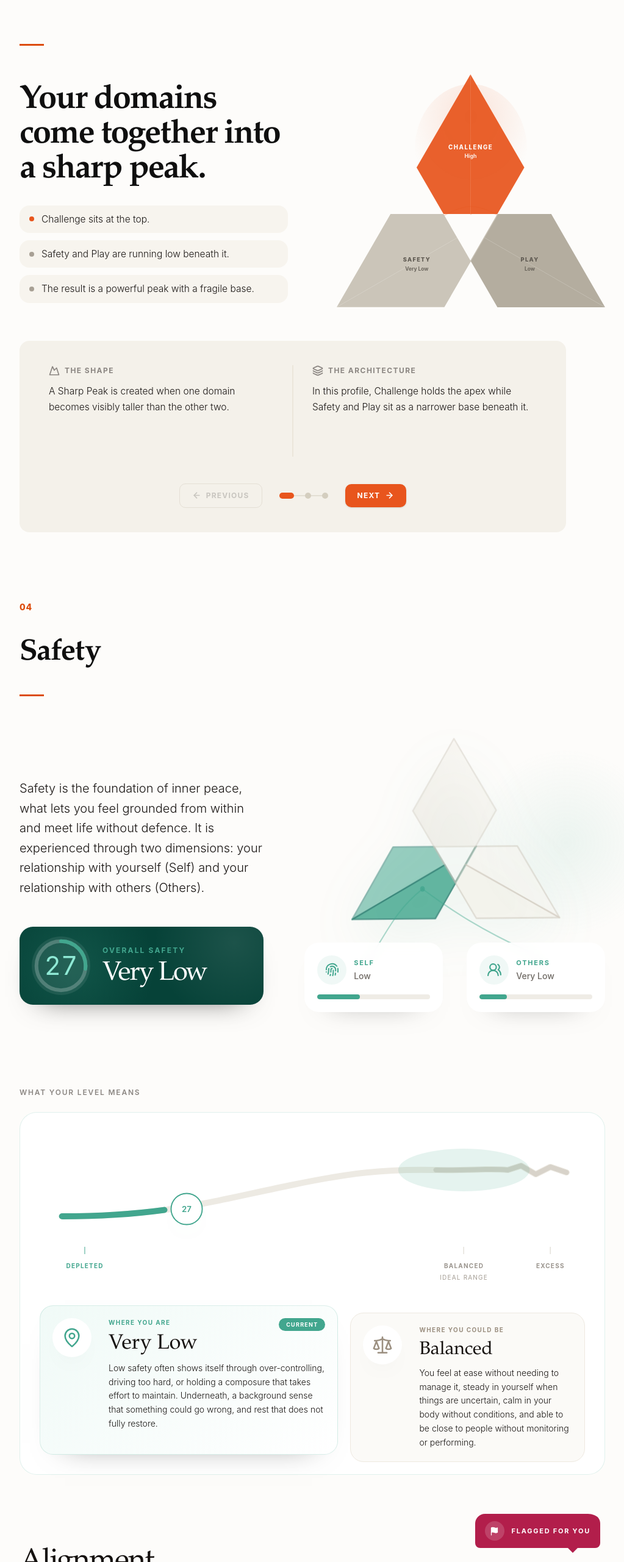
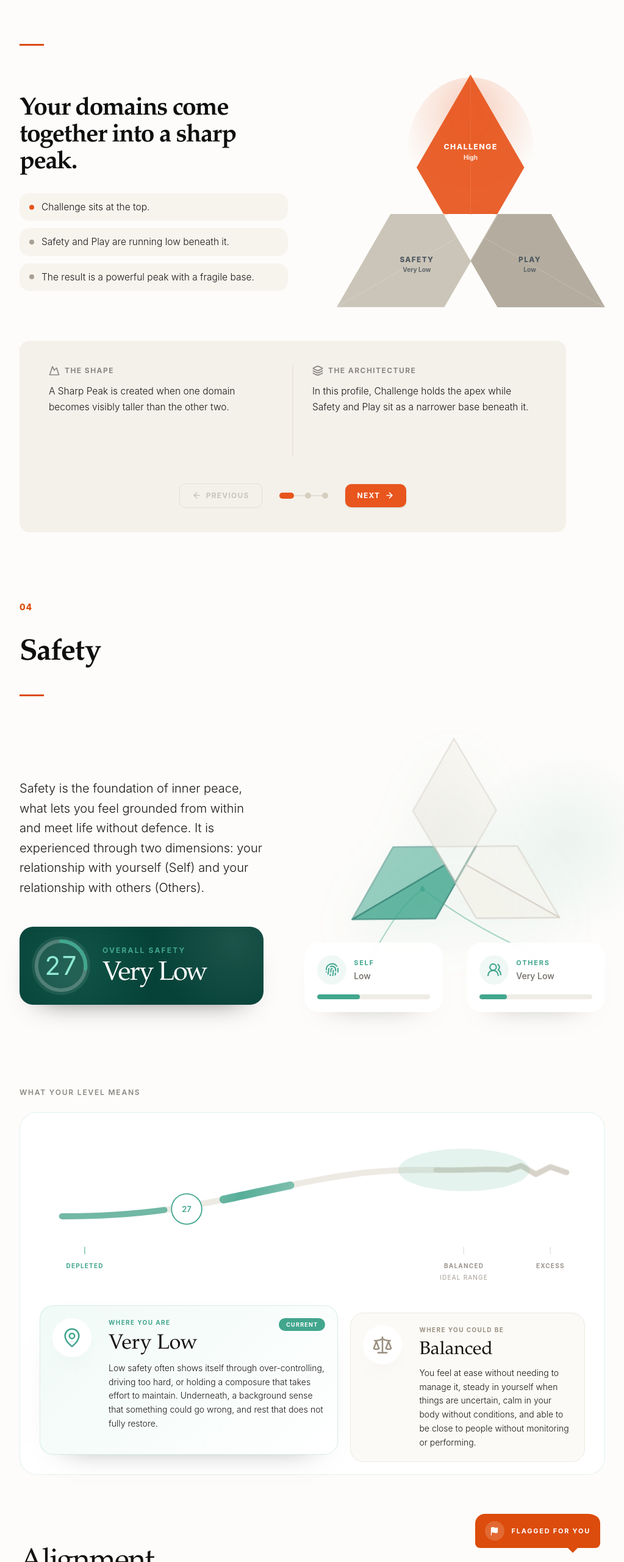
Before and after one commit to neurokrystal/report-design, a React (Vite) app: page / in a window 1280 px wide. Shown: the part 2904-5466 px from the top of the page at 61% size, without its empty margins (232-1255 px from the left). Built offline with nearby package versions, Linux system fonts and the light colour scheme.

Commit message:
Polish safety motion and alignment gap

```diff
--- a/src/app/components/DomainSection.tsx
+++ b/src/app/components/DomainSection.tsx
@@ -30,7 +30,7 @@ import lowSelfNew from '../../imports/10_Low_Self_new.svg';
 import lowOthersNew from '../../imports/10_Low_Others_new.svg';
 
 const SERIF = '"Iowan Old Style", "Palatino Linotype", "Book Antiqua", Georgia, serif';
-const FLAG_COLOR = '#B21E4B';
+const FLAG_COLOR = '#DC4C0C';
 const ALIGNMENT_ACCENT = '#2F9A86';
 const ALIGNMENT_INK = '#0F473D';
 const ALIGNMENT_TRACK = '#E3DED5';
@@ -577,18 +577,35 @@ function LevelContinuum({ domain, score, band, color, tint, levels }: {
     <div className="rounded-[28px] border bg-white p-6 md:p-8" style={{ borderColor: `${color}28` }}>
       <div className="relative pb-10 pt-3">
         <svg className="h-44 w-full overflow-visible" viewBox="0 0 820 176" preserveAspectRatio="none" aria-hidden="true">
+          <defs>
+            <linearGradient id={`${domain}ContinuumSweep`} x1="0%" y1="0%" x2="100%" y2="0%">
+              <stop offset="0%" stopColor={color} stopOpacity="0" />
+              <stop offset="48%" stopColor={color} stopOpacity="0.88" />
+              <stop offset="100%" stopColor={color} stopOpacity="0" />
+            </linearGradient>
+          </defs>
           <path d="M34 126 C190 126, 264 100, 382 74 C462 56, 516 48, 596 50 C650 51, 676 47, 704 50 L724 43 L746 57 L768 45 L792 54" fill="none" stroke="#EDEAE3" strokeWidth="10" strokeLinecap="round" strokeLinejoin="round" />
-          <motion.path
+          <path
             d="M34 126 C190 126, 264 100, 382 74 C462 56, 516 48, 596 50"
             fill="none"
             stroke={color}
             strokeWidth="10"
             strokeLinecap="round"
             pathLength="1"
-            initial={{ pathLength: 0 }}
-            whileInView={{ pathLength: marker / 100 }}
-            viewport={{ once: true, amount: 0.45 }}
-            transition={{ duration: 1.1, ease: [0.16, 1, 0.3, 1] }}
+            strokeDasharray="1"
+            strokeDashoffset={1 - marker / 100}
+            opacity="0.72"
+          />
+          <motion.path
+            d="M34 126 C190 126, 264 100, 382 74 C462 56, 516 48, 596 50"
+            fill="none"
+            stroke={`url(#${domain}ContinuumSweep)`}
+            strokeWidth="13"
+            strokeLinecap="round"
+            pathLength="1"
+            strokeDasharray="0.18 1"
+            animate={{ strokeDashoffset: [1, 1 - marker / 100, 1 - marker / 100] }}
+            transition={{ duration: 4.6, repeat: Infinity, ease: [0.45, 0, 0.25, 1], times: [0, 0.72, 1] }}
           />
           <motion.path
             d="M596 50 C650 51, 676 47, 704 50 L724 43 L746 57 L768 45 L792 54"
@@ -623,9 +640,9 @@ function LevelContinuum({ domain, score, band, color, tint, levels }: {
           }}
           initial={{ scale: 0.7, opacity: 0 }}
           whileInView={{ scale: 1, opacity: 1 }}
-          animate={{ scale: [1, 1.13, 1.06, 1], boxShadow: ['0 18px 38px -28px rgba(0,0,0,0.6)', `0 20px 48px -20px ${color}90`, `0 18px 44px -24px ${color}66`, '0 18px 38px -28px rgba(0,0,0,0.6)'] }}
+          animate={{ scale: [1, 1, 1.17, 1.04, 1], boxShadow: ['0 18px 38px -28px rgba(0,0,0,0.6)', '0 18px 38px -28px rgba(0,0,0,0.6)', `0 20px 54px -18px ${color}90`, `0 18px 44px -24px ${color}66`, '0 18px 38px -28px rgba(0,0,0,0.6)'] }}
           viewport={{ once: true, amount: 0.5 }}
-          transition={{ scale: { duration: 4.4, repeat: Infinity, ease: [0.45, 0, 0.25, 1] }, boxShadow: { duration: 4.4, repeat: Infinity, ease: [0.45, 0, 0.25, 1] } }}
+          transition={{ scale: { duration: 4.6, repeat: Infinity, ease: [0.45, 0, 0.25, 1], times: [0, 0.7, 0.82, 0.92, 1] }, boxShadow: { duration: 4.6, repeat: Infinity, ease: [0.45, 0, 0.25, 1], times: [0, 0.7, 0.82, 0.92, 1] } }}
         >
           <span className="text-sm font-semibold">{score}</span>
         </motion.div>
@@ -880,13 +897,22 @@ function SplitAlignmentCircle({ domain, felt, expressed, gap }: {
   const closedExpressedPath = 'M 54 154 A 116 116 0 0 1 286 154';
   const closedFeltPath = 'M 54 154 A 116 116 0 0 0 286 154';
   const gapCenterY = (topY + bottomY) / 2;
-
-  return (
-    <svg viewBox="0 0 380 340" className="h-[330px] w-full max-w-[460px] overflow-visible" aria-label="Felt and expressed alignment gap" role="img">
+  const gapColumnY = topY + 12;
+  const gapColumnHeight = Math.max(58, bottomY - topY + 64);
+
+  return (
+    <svg viewBox="0 0 360 340" className="h-[330px] w-full max-w-[440px] overflow-visible" aria-label="Felt and expressed alignment gap" role="img">
       <defs>
         <filter id="alignmentSoftShadow" x="-20%" y="-20%" width="140%" height="140%">
           <feDropShadow dx="0" dy="18" stdDeviation="18" floodColor="#1A1614" floodOpacity="0.09" />
         </filter>
+        <linearGradient id="gapColumnFade" x1="0" y1="0" x2="0" y2="1">
+          <stop offset="0%" stopColor={ALIGNMENT_ACCENT} stopOpacity="0" />
+          <stop offset="18%" stopColor={ALIGNMENT_ACCENT} stopOpacity="0.1" />
+          <stop offset="50%" stopColor={ALIGNMENT_ACCENT} stopOpacity="0.18" />
+          <stop offset="82%" stopColor={ALIGNMENT_ACCENT} stopOpacity="0.1" />
+          <stop offset="100%" stopColor={ALIGNMENT_ACCENT} stopOpacity="0" />
+        </linearGradient>
       </defs>
       <motion.path
         d={expressedPath}
@@ -938,39 +964,22 @@ function SplitAlignmentCircle({ domain, felt, expressed, gap }: {
         strokeDasharray="1"
         transition={{ duration: 1.05, delay: 0.08, ease: [0.16, 1, 0.3, 1] }}
       />
+      <text x="170" y={topY - 36} textAnchor="middle" style={{ fontFamily: SERIF, fontSize: 18, letterSpacing: '0', fill: ALIGNMENT_INK }}>Expressed</text>
+      <text x="170" y={bottomY + 72} textAnchor="middle" style={{ fontFamily: SERIF, fontSize: 18, letterSpacing: '0', fill: ALIGNMENT_INK }}>Felt</text>
       <motion.g
-        initial={{ opacity: 0, scaleY: 0.2 }}
+        initial={{ opacity: 0, scaleY: 0.15 }}
         whileInView={{ opacity: 1, scaleY: 1 }}
         viewport={{ once: true, amount: 0.45 }}
-        transition={{ duration: 0.75, delay: 0.45, ease: [0.16, 1, 0.3, 1] }}
-        style={{ transformOrigin: `306px ${gapCenterY}px` }}
+        transition={{ duration: 0.78, delay: 0.45, ease: [0.16, 1, 0.3, 1] }}
+        style={{ transformOrigin: `170px ${gapCenterY}px` }}
       >
-        <rect x="288" y={topY} width="36" height={bottomY - topY} rx="18" fill={ALIGNMENT_ACCENT} opacity="0.09" />
-        <path
-          d={`M286 ${topY} H318 V${bottomY} H286`}
-          fill="none"
-          stroke={ALIGNMENT_ACCENT}
-          strokeWidth="2"
-          strokeLinecap="square"
-          strokeLinejoin="round"
-          opacity="0.7"
-        />
+        <rect x="139" y={gapColumnY} width="62" height={gapColumnHeight} fill="url(#gapColumnFade)" />
+        <line x1="139" y1={gapCenterY} x2="201" y2={gapCenterY} stroke={ALIGNMENT_ACCENT} strokeWidth="1.4" opacity="0.38" />
+        <path d={`M170 ${gapCenterY - 31} L164 ${gapCenterY - 22} H176 Z`} fill={ALIGNMENT_ACCENT} opacity="0.28" />
+        <path d={`M170 ${gapCenterY + 31} L164 ${gapCenterY + 22} H176 Z`} fill={ALIGNMENT_ACCENT} opacity="0.28" />
+        <text x="170" y={gapCenterY - 8} textAnchor="middle" style={{ fontSize: 10, fontWeight: 800, letterSpacing: '0.16em', fill: ALIGNMENT_ACCENT }}>GAP</text>
+        <text x="170" y={gapCenterY + 24} textAnchor="middle" style={{ fontFamily: SERIF, fontSize: 34, fill: ALIGNMENT_INK }}>{gap}</text>
       </motion.g>
-      <text x="170" y={topY - 30} textAnchor="middle" style={{ fontFamily: SERIF, fontSize: 17, letterSpacing: '0', fill: ALIGNMENT_INK }}>{`Expressed ${domain}`}</text>
-      <text x="170" y={bottomY + 66} textAnchor="middle" style={{ fontFamily: SERIF, fontSize: 17, letterSpacing: '0', fill: ALIGNMENT_INK }}>{`Felt ${domain}`}</text>
-      <g>
-        <rect x="324" y={gapCenterY - 24} width="50" height="48" rx="16" fill="#FFFFFF" stroke={ALIGNMENT_ACCENT} strokeWidth="1.5" />
-        <text x="349" y={gapCenterY - 2} textAnchor="middle" style={{ fontFamily: SERIF, fontSize: 23, fill: '#15110F' }}>{gap}</text>
-        <text x="349" y={gapCenterY + 15} textAnchor="middle" style={{ fontSize: 8, fontWeight: 800, letterSpacing: '0.14em', fill: ALIGNMENT_ACCENT }}>GAP</text>
-      </g>
-      <g>
-        <rect x="299" y={topY - 54} width="56" height="31" rx="15.5" fill="#FFFFFF" stroke={ALIGNMENT_TRACK} strokeWidth="1" />
-        <text x="327" y={topY - 33} textAnchor="middle" style={{ fontFamily: SERIF, fontSize: 20, fill: ALIGNMENT_INK }}>{expressed}</text>
-      </g>
-      <g>
-        <rect x="11" y={bottomY + 10} width="56" height="31" rx="15.5" fill="#FFFFFF" stroke={ALIGNMENT_TRACK} strokeWidth="1" />
-        <text x="39" y={bottomY + 31} textAnchor="middle" style={{ fontFamily: SERIF, fontSize: 20, fill: ALIGNMENT_INK }}>{felt}</text>
-      </g>
     </svg>
   );
 }
@@ -1049,8 +1058,10 @@ function AlignmentSignalIcon({ mode, color }: { mode: 'felt' | 'expressed' | 'ma
       )}
       {mode === 'masking' && (
         <>
-          <path d="M10 24 A14 14 0 1 1 38 24 A14 14 0 1 1 10 24" fill="none" stroke={color} strokeWidth="5" strokeLinecap="butt" opacity="0.9" />
-          <path d="M16 31 L31 16" fill="none" stroke={ALIGNMENT_ACCENT} strokeWidth="3" strokeLinecap="round" />
+          <path d="M10 24 A14 14 0 1 1 38 24 A14 14 0 1 1 10 24" fill="none" stroke={color} strokeWidth="6" strokeLinecap="butt" opacity="0.9" />
+          <path d="M14 25 L34 23" fill="none" stroke="#FFFFFF" strokeWidth="5" strokeLinecap="round" />
+          <path d="M15 25 L33 23.2" fill="none" stroke={ALIGNMENT_ACCENT} strokeWidth="1.6" strokeLinecap="round" opacity="0.75" />
+          <path d="M13.5 20.5 V28.5 M34.5 19.5 V27.5" fill="none" stroke={ALIGNMENT_ACCENT} strokeWidth="1.4" strokeLinecap="round" opacity="0.45" />
         </>
       )}
     </svg>
@@ -1275,25 +1286,45 @@ function SafetyDimensionSymbol({ selected, color }: { selected: string; value: n
 
 function DimensionSliceMarker({ selected, value, color }: { selected: string; value: number; color: string }) {
   const isSelf = selected === 'Self';
-  const dotPosition = isSelf ? { left: '47%', top: '58%' } : { left: '25%', top: '67%' };
-  const labelPosition = isSelf ? { left: '14%', top: '42%' } : { left: '7%', top: '47%' };
+  const dotPosition = isSelf ? { left: '31%', top: '66%' } : { left: '24%', top: '69%' };
+  const labelPosition = isSelf ? { left: '7%', top: '42%' } : { left: '7%', top: '48%' };
+  const radius = 31;
+  const circumference = 2 * Math.PI * radius;
+  const dash = circumference * (value / 100);
 
   return (
     <>
       <motion.div
-        className="absolute z-20 h-4 w-4 rounded-full"
-        style={{ ...dotPosition, backgroundColor: color, boxShadow: `0 0 0 12px ${color}16` }}
-        animate={{ scale: [1, 1.18, 1], opacity: [0.9, 1, 0.9] }}
+        className="absolute z-20 h-[18px] w-[18px] rounded-full"
+        style={{ ...dotPosition, backgroundColor: color, boxShadow: `0 0 0 13px ${color}18` }}
+        animate={{ scale: [1, 1.2, 1], opacity: [0.9, 1, 0.9], boxShadow: [`0 0 0 10px ${color}12`, `0 0 0 20px ${color}1F`, `0 0 0 10px ${color}12`] }}
         transition={{ duration: 3.2, repeat: Infinity, ease: 'easeInOut' }}
       />
       <motion.div
-        className="absolute z-20 rounded-full bg-white px-4 py-2 shadow-[0_14px_30px_-24px_rgba(0,0,0,0.55)]"
-        style={{ ...labelPosition, border: `1px solid ${color}28` }}
+        className="absolute z-20 grid h-[86px] w-[86px] place-items-center rounded-full bg-white/92 shadow-[0_18px_34px_-28px_rgba(0,0,0,0.55)] backdrop-blur-sm"
+        style={{ ...labelPosition }}
         initial={{ opacity: 0, y: 8 }}
         whileInView={{ opacity: 1, y: 0 }}
         viewport={{ once: true, amount: 0.4 }}
         transition={{ duration: 0.45, ease: [0.16, 1, 0.3, 1] }}
       >
+        <svg className="absolute inset-0 -rotate-90" width="86" height="86" aria-hidden="true">
+          <circle cx="43" cy="43" r={radius} fill="none" stroke="#EFEAE2" strokeWidth="7" />
+          <motion.circle
+            cx="43"
+            cy="43"
+            r={radius}
+            fill="none"
+            stroke={color}
+            strokeWidth="7"
+            strokeLinecap="round"
+            strokeDasharray={`${dash} ${circumference - dash}`}
+            initial={{ strokeDashoffset: dash }}
+            whileInView={{ strokeDashoffset: 0 }}
+            viewport={{ once: true, amount: 0.4 }}
+            transition={{ duration: 0.8, ease: [0.16, 1, 0.3, 1] }}
+          />
+        </svg>
         <span className="tabular-nums" style={{ fontFamily: SERIF, fontSize: 30, lineHeight: 1, color }}>{value}</span>
       </motion.div>
     </>
--- a/src/app/components/YourDomains.tsx
+++ b/src/app/components/YourDomains.tsx
@@ -578,14 +578,14 @@ function DimensionCard({ dimension: dim, domainKey, domainColor, index }: { dime
         y: { delay: index * 0.08, duration: 0.4 },
       }}
       style={{ backgroundColor: '#FFFFFF', borderColor: '#E5E3DD' }}
-      className="bg-white border border-[#E5E3DD] rounded-[1.5rem] flex flex-col min-h-[420px] shadow-sm hover:shadow-[0_18px_42px_-32px_rgba(26,22,20,0.42)] hover:z-20 transition-[box-shadow,border-color] duration-500 group relative overflow-hidden transform-gpu cursor-pointer focus-visible:outline-none focus-visible:ring-2 focus-visible:ring-offset-2"
+      className="bg-white border border-[#E5E3DD] rounded-[1.5rem] flex flex-col min-h-[420px] shadow-sm hover:shadow-[0_18px_42px_-32px_rgba(26,22,20,0.42)] hover:z-20 transition-[box-shadow,border-color,background-color] duration-700 group relative overflow-hidden transform-gpu cursor-pointer focus-visible:outline-none focus-visible:ring-2 focus-visible:ring-offset-2"
     >
       {/* Domain accent — the colour means "this dimension belongs to this domain" */}
       <div className="h-1 w-full" style={{ backgroundColor: domainColor }} />
 
       <div
-        className="absolute inset-0 opacity-0 group-hover:opacity-[0.04] transition-opacity duration-500 pointer-events-none"
-        style={{ backgroundColor: domainColor }}
+        className="absolute inset-0 opacity-0 group-hover:opacity-100 transition-opacity duration-700 ease-out pointer-events-none"
+        style={{ background: `linear-gradient(135deg, ${domainColor}12 0%, ${domainColor}08 44%, transparent 100%)` }}
       />
 
       <div className="p-7 flex flex-col flex-1">
--- a/src/app/components/YourShape.tsx
+++ b/src/app/components/YourShape.tsx
@@ -107,11 +107,11 @@ export function YourShape() {
         <div className="space-y-6">
           <h2 style={{
             fontFamily: SERIF,
-            fontSize: 'clamp(2.4rem, 4.6vw, 3.4rem)',
+            fontSize: 'clamp(1.8rem, 3.2vw, 2.55rem)',
             fontWeight: 600,
             color: '#0F0F0F',
             letterSpacing: '-0.035em',
-            lineHeight: 1.05,
+            lineHeight: 1.08,
           }}>
             Your domains come together into a sharp peak.
           </h2>
@@ -141,17 +141,18 @@ export function YourShape() {
           <svg viewBox="0 0 998 880" className="w-full max-w-[460px] h-auto overflow-visible">
             <defs>
               <radialGradient id="sharpPeakGlow" cx="50%" cy="25%" r="58%">
-                <stop offset="0%" stopColor="#E8551D" stopOpacity="0.22" />
+                <stop offset="0%" stopColor="#E8551D" stopOpacity="0.36" />
+                <stop offset="48%" stopColor="#E8551D" stopOpacity="0.16" />
                 <stop offset="100%" stopColor="#E8551D" stopOpacity="0" />
               </radialGradient>
             </defs>
             <motion.ellipse
               cx="499"
               cy="278"
-              rx="210"
-              ry="245"
+              rx="235"
+              ry="270"
               fill="url(#sharpPeakGlow)"
-              animate={{ opacity: [0.58, 0.88, 0.58], scale: [0.985, 1.025, 0.985] }}
+              animate={{ opacity: [0.74, 1, 0.74], scale: [0.985, 1.03, 0.985] }}
               transition={{ duration: 3.8, repeat: Infinity, ease: 'easeInOut' }}
               style={{ transformOrigin: '499px 278px' }}
             />
@@ -191,12 +192,12 @@ export function YourShape() {
             </g>
 
             {/* ── Labels only: the numbers were introduced in the domain section. ── */}
-            <text x={MX(500)} y="276" textAnchor="middle" fill="#FFFFFF" fontSize="22" fontWeight="800" letterSpacing="3.5" opacity="0.96">CHALLENGE</text>
-            <text x={MX(500)} y="309" textAnchor="middle" fill="#FFFFFF" fontSize="20" fontWeight="700" opacity="0.88">High</text>
-            <text x={MX(700)} y="695" textAnchor="middle" fill="#5C574F" fontSize="21" fontWeight="800" letterSpacing="3">SAFETY</text>
-            <text x={MX(700)} y="728" textAnchor="middle" fill="#5C574F" fontSize="19" fontWeight="700" opacity="0.86">Very Low</text>
-            <text x={MX(280)} y="695" textAnchor="middle" fill="#5C574F" fontSize="21" fontWeight="800" letterSpacing="3">PLAY</text>
-            <text x={MX(280)} y="728" textAnchor="middle" fill="#5C574F" fontSize="19" fontWeight="700" opacity="0.86">Low</text>
+            <text x={MX(500)} y="270" textAnchor="middle" dominantBaseline="middle" fill="#FFFFFF" fontSize="28" fontWeight="800" letterSpacing="3.2" opacity="0.96">CHALLENGE</text>
+            <text x={MX(500)} y="308" textAnchor="middle" dominantBaseline="middle" fill="#FFFFFF" fontSize="23" fontWeight="700" opacity="0.9">High</text>
+            <text x={MX(700)} y="688" textAnchor="middle" dominantBaseline="middle" fill="#4F5860" fontSize="27" fontWeight="800" letterSpacing="3">SAFETY</text>
+            <text x={MX(700)} y="727" textAnchor="middle" dominantBaseline="middle" fill="#4F5860" fontSize="23" fontWeight="700" opacity="0.88">Very Low</text>
+            <text x={MX(280)} y="688" textAnchor="middle" dominantBaseline="middle" fill="#4F5860" fontSize="27" fontWeight="800" letterSpacing="3">PLAY</text>
+            <text x={MX(280)} y="727" textAnchor="middle" dominantBaseline="middle" fill="#4F5860" fontSize="23" fontWeight="700" opacity="0.88">Low</text>
           </svg>
         </div>
       </div>
```
